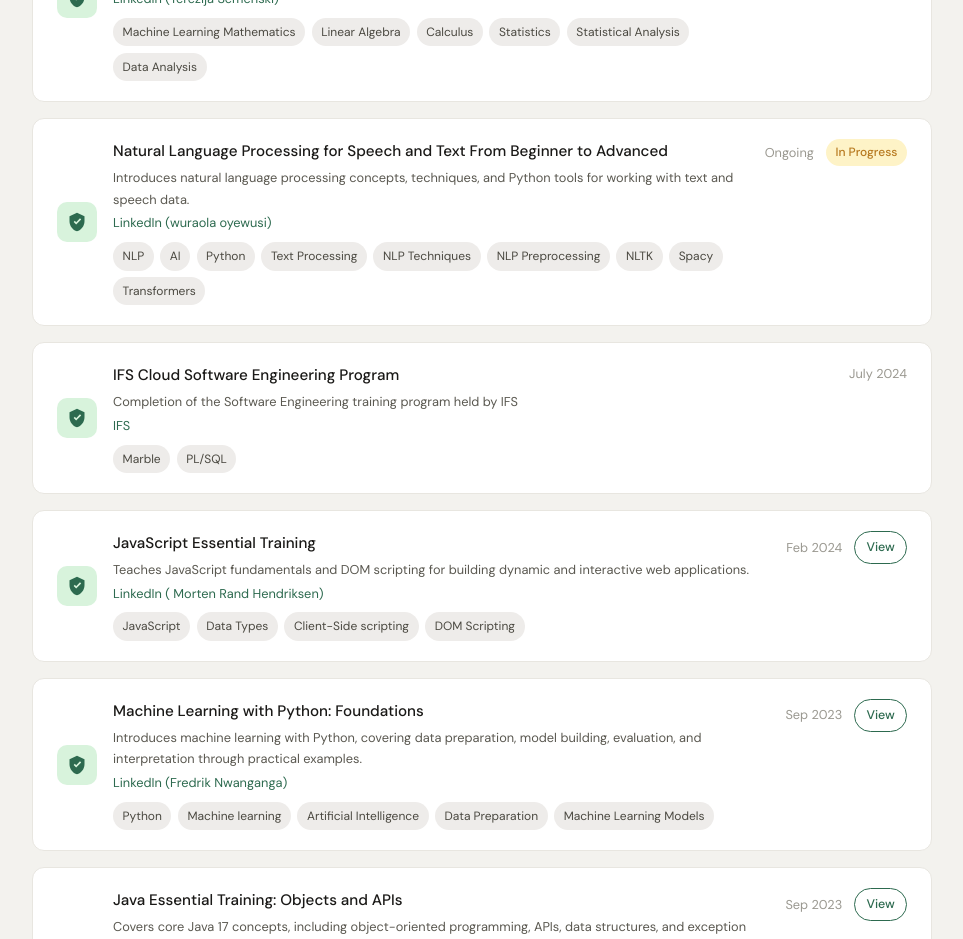
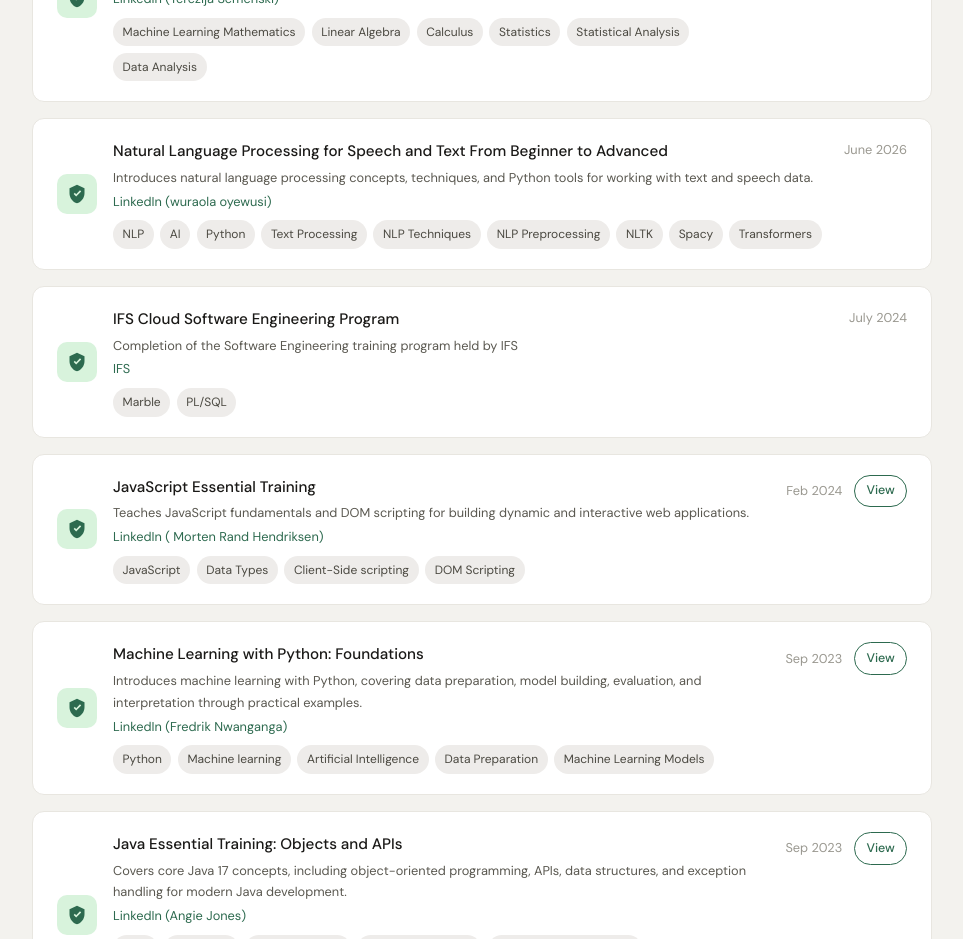
Before and after one commit to Minduli-Lasandi/Minduli-Lasandi-Portfolio, a React (Vite) app: page /Minduli-Lasandi-Portfolio/skills in a window 1280 px wide. Shown: the part 900-1839 px from the top of the page, without its empty margins (158-1121 px from the left). Built offline with nearby package versions, Linux system fonts and the light colour scheme.

Commit message:
Update profile

```diff
--- a/src/data/certifications.ts
+++ b/src/data/certifications.ts
@@ -53,7 +53,7 @@
         name: "Natural Language Processing for Speech and Text From Beginner to Advanced",
         description: "Introduces natural language processing concepts, techniques, and Python tools for working with text and speech data.",
         issuer: "LinkedIn (wuraola oyewusi)",
-        date: "Ongoing",
+        date: "June 2026",
         link: "",
         topics: ["NLP", "AI", "Python", "Text Processing", "NLP Techniques", "NLP Preprocessing", "NLTK", "Spacy", "Transformers"]
 
--- a/src/data/education.ts
+++ b/src/data/education.ts
@@ -3,6 +3,7 @@
         degree: "BEng (Hons) Software Engineering",
         institution: "Informatics Institute of Technology (IIT), affiliated with University of Westminster",
         duration: "2023 - 2026",
+        grade: "First Class Honours",
         Main_modules: ["Machine Learning", "Data structures and Algorithms", "Operational Research and Optimisation", "Mathematics for Computing", "Concurrent Programming", "Formal methods", "Database Systems"],
         Research_Project: "NLP (Automatic Text Summarisation)"
     },
--- a/src/data/extracurricular.ts
+++ b/src/data/extracurricular.ts
@@ -34,7 +34,7 @@
         role: " Volunteer: Secretarial Team ",
         organization: "IEEE Robotics and Automation Society of IIT",
         duration: "Feb 2026 - Present ",
-        event: "RobotNexus 3.0 ",
+        event: "RobotNexus 3.0, MicroMaze 3.0",
         contribution: "Content writing"
     },
 
```
